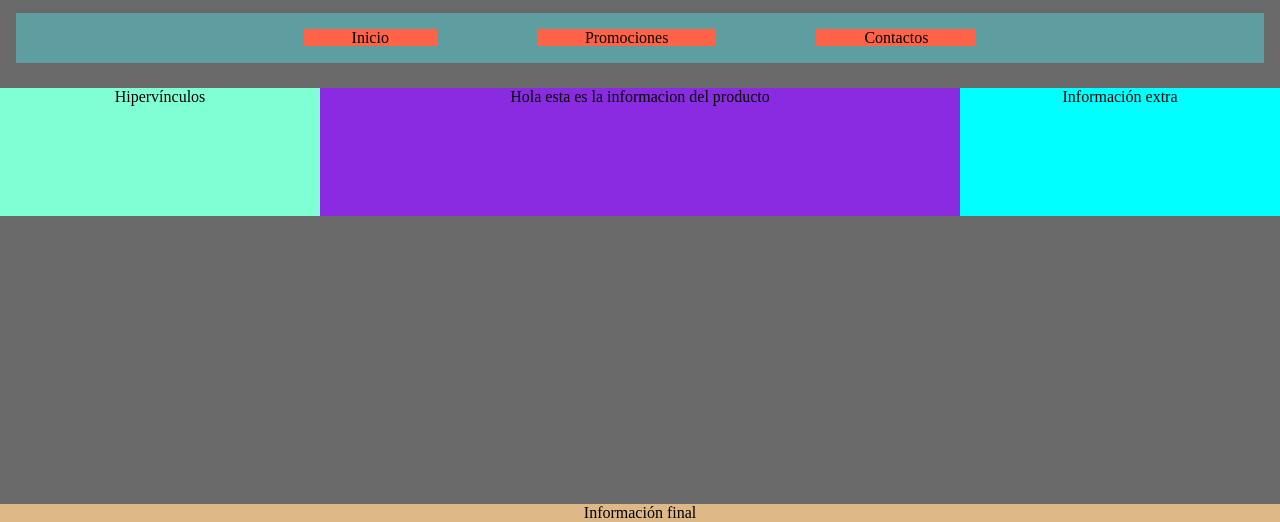
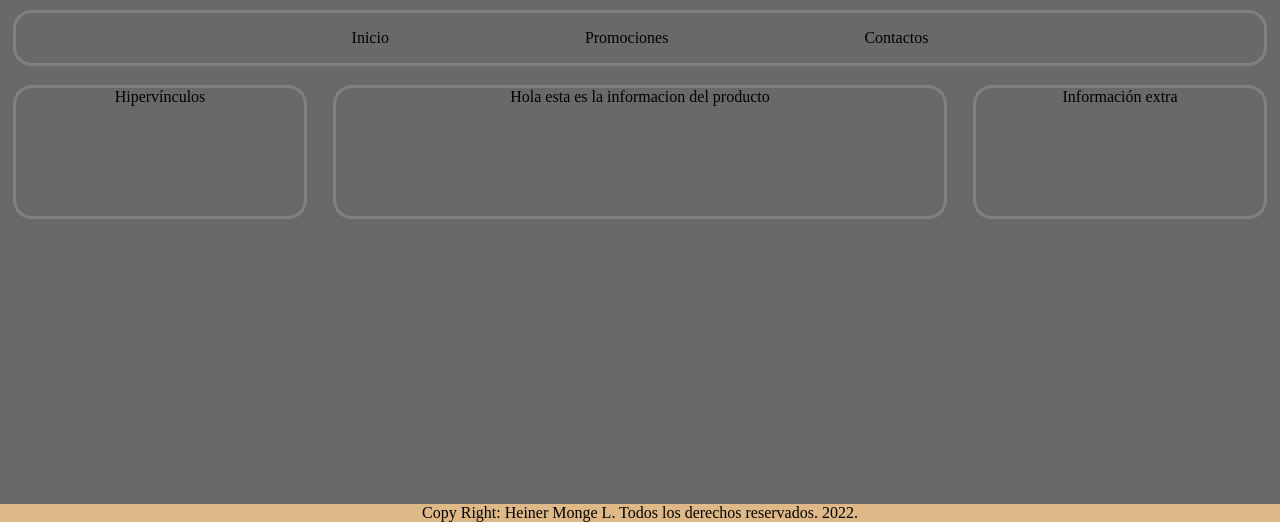
Before and after one commit to HeinerMo/Proyecto1IF4101, a plain HTML site: page index.html in a window 1280 px wide. Shown: the part 278-800 px from the top of the page. Drawn offline with Linux system fonts and the light colour scheme.

Commit message:
Aplica nuevo estilo a los bordes

```diff
--- a/css/style.css
+++ b/css/style.css
@@ -47,19 +47,24 @@ a:hover{
 
 
  #links {
-    background-color: hsl(160, 100%, 75%);
-
+    outline: 0.2em solid gray;
+    border-radius: 1em;
+    margin-left: 1em;
+    margin-right: 1em;
 }
 
  #info {
-    background-color: aqua;
-
+    outline: 0.2em solid gray;
+    border-radius: 1em;
+    margin-left: 1em;
+    margin-right: 1em;
 }
 
 body header nav {
     padding: 1em;
     margin: 1em;
-    background-color: cadetblue;
+    outline: 0.2em solid gray;
+    border-radius: 1em;
 }
 
 body header nav ul li {
@@ -68,16 +73,19 @@ body header nav ul li {
     margin-left: 3em;
     padding-right: 3em;
     margin-right: 3em;
-    background-color: tomato;
 }
 
 .content{
-
     margin-top: 25px;
     text-align: center;
-    background-color: blueviolet;
     height: 10vw;
+}
 
+.information {
+    outline: 0.2em solid gray;
+    border-radius: 1em;
+    margin-left: 1em;
+    margin-right: 1em;
 }
 
 
--- a/index.html
+++ b/index.html
@@ -53,7 +53,7 @@
 	</body>
 
 	<footer>
-		<p>Información final</p>
+		<p>Copy Right: Heiner Monge L. Todos los derechos reservados. 2022.</p>
 	</footer>
 
 </html>
```
